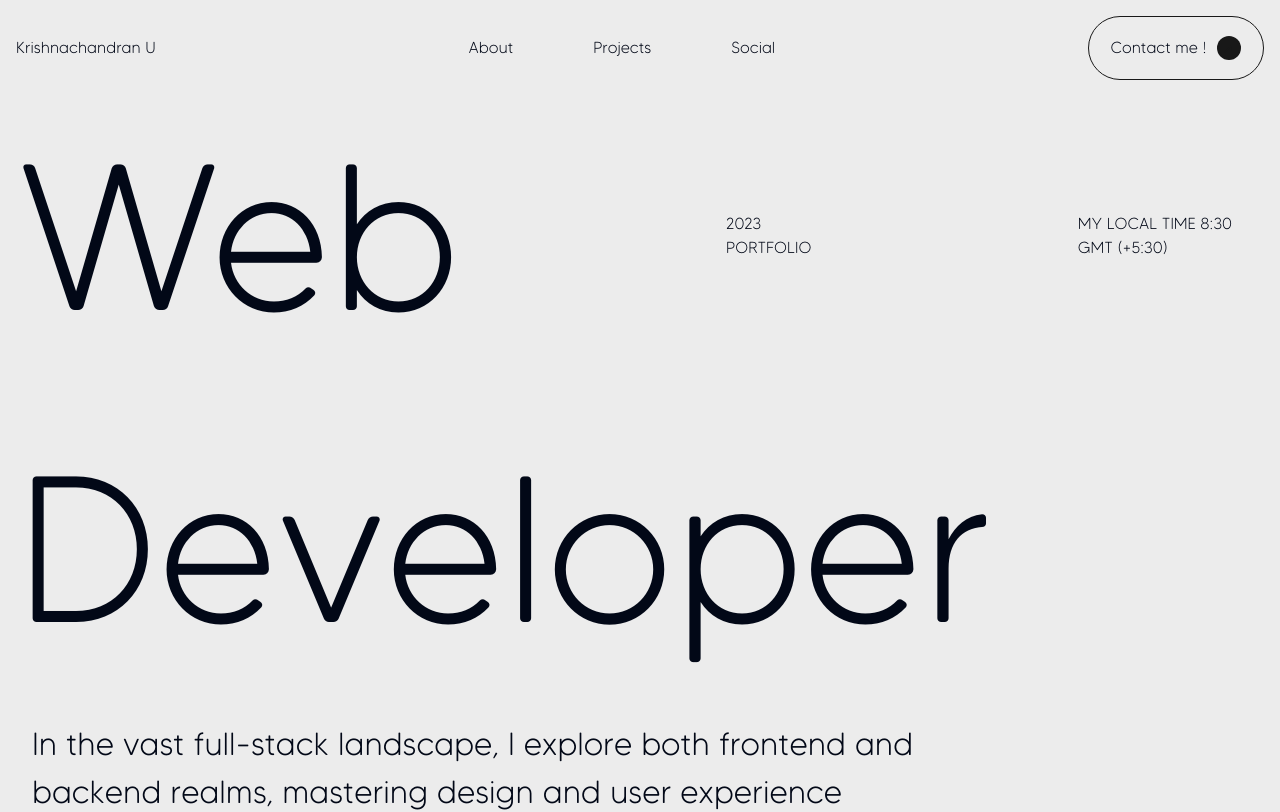
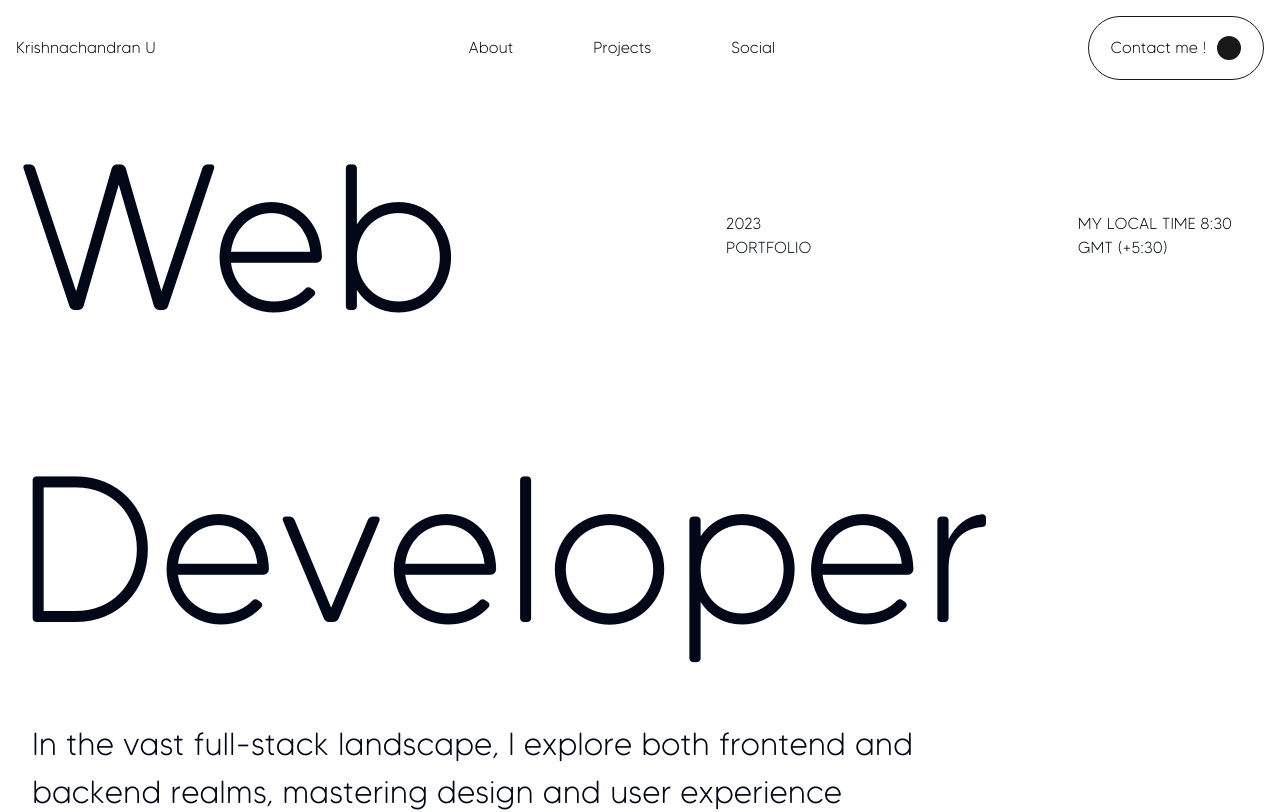
Before and after one commit to krishnachandran-u/krishnachandran, a Next.js app: page / in a window 1280 px wide. Shown: the top 812 px of the page. Built offline with nearby package versions, Linux system fonts and the light colour scheme.

Commit message:
made text unselectable

```diff
--- a/src/app/globals.css
+++ b/src/app/globals.css
@@ -81,5 +81,5 @@
 
 body {
   scroll-behavior: smooth;
-  background-color: #ececec;
+  background-color: #ffffff;
 }
--- a/src/components/Hero.tsx
+++ b/src/components/Hero.tsx
@@ -9,7 +9,7 @@ import FadeInWhenVisible from './FadeInWhenVisible';
 export default function Hero() {
   return (
     <>
-        <main className = {styles.root}>
+        <main className = {`${styles.root} ${styles.unselectable}`}>
             <div className = {`${styles.desktop}`}>
                 <div className = {styles.pageOne}>
                     <FadeInWhenVisible flow = "down">
@@ -77,7 +77,7 @@ export default function Hero() {
                     <div className = {styles.name}>
                             Krishnachandran U
                     </div>
-                    <div className = {styles.button}>
+                    <div className = {`${styles.button}`}>
                         <div className = {styles.contact}>Contact me !</div>
                         <div className = {styles.circle}>
                             <MdArrowOutward className = {styles.arrow} color = "#181818" />
@@ -88,13 +88,13 @@ export default function Hero() {
                 <div className = {styles.mid}>
                     <div className = {styles.links}>
                         <FadeInWhenVisible>
-                        <div className = {styles.about}>About</div>
+                        <div className = {`${styles.about}`}>About</div>
                         </FadeInWhenVisible>
                         <FadeInWhenVisible>
-                        <div className = {styles.projects}>Projects</div>
+                        <div className = {`${styles.projects}`}>Projects</div>
                         </FadeInWhenVisible>
                         <FadeInWhenVisible>
-                        <div className = {styles.social}>Social</div>
+                        <div className = {`${styles.social}`}>Social</div>
                         </FadeInWhenVisible>
                     </div>
                     <div className = {styles.text}>
--- a/src/styles/Hero.module.scss
+++ b/src/styles/Hero.module.scss
@@ -6,6 +6,15 @@
 @font-face {
   font-family: 'Tommy-Soft-Medium';
   src: url(./../fonts/Tommy-Soft-Medium.otf) format('opentype');
+}
+
+.unselectable {
+    -webkit-touch-callout: none;
+    -webkit-user-select: none;
+    -khtml-user-select: none;
+    -moz-user-select: none;
+    -ms-user-select: none;
+    user-select: none;
 }
 
 .underlineTransition {
```
